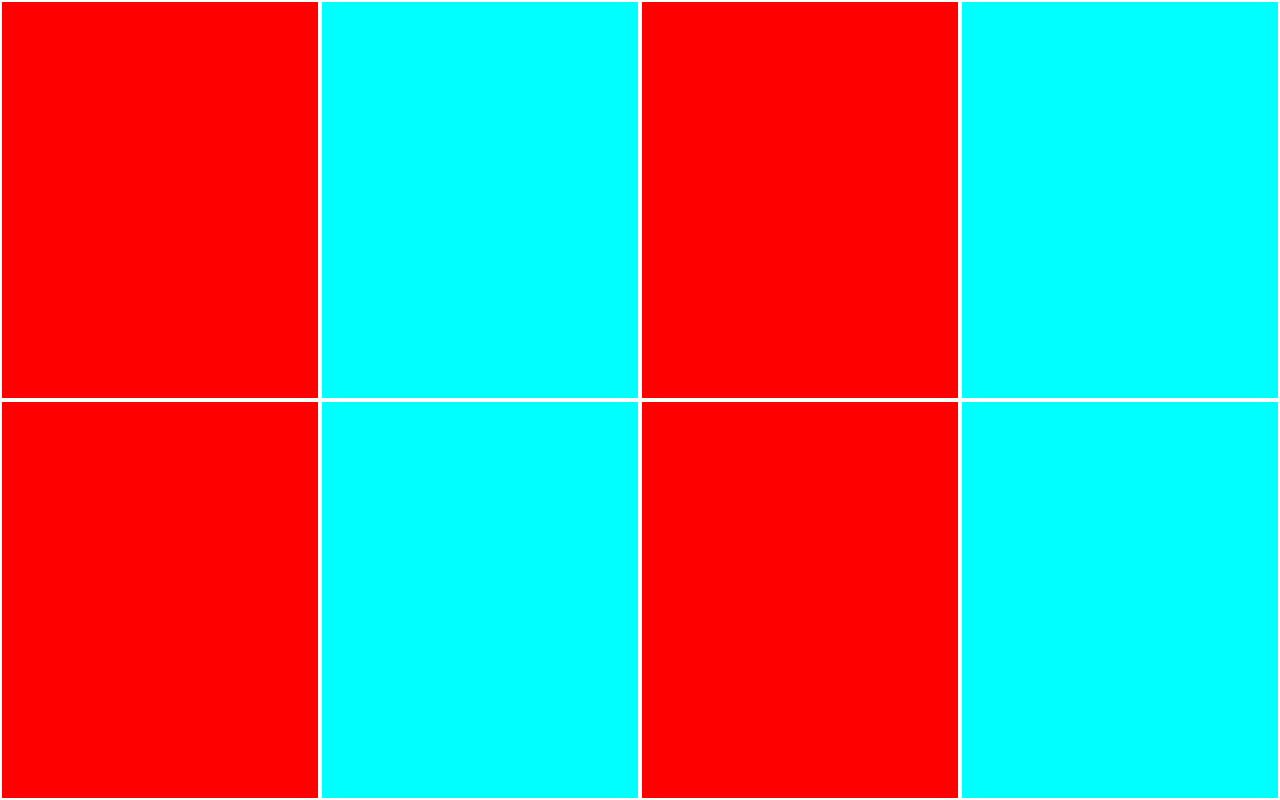
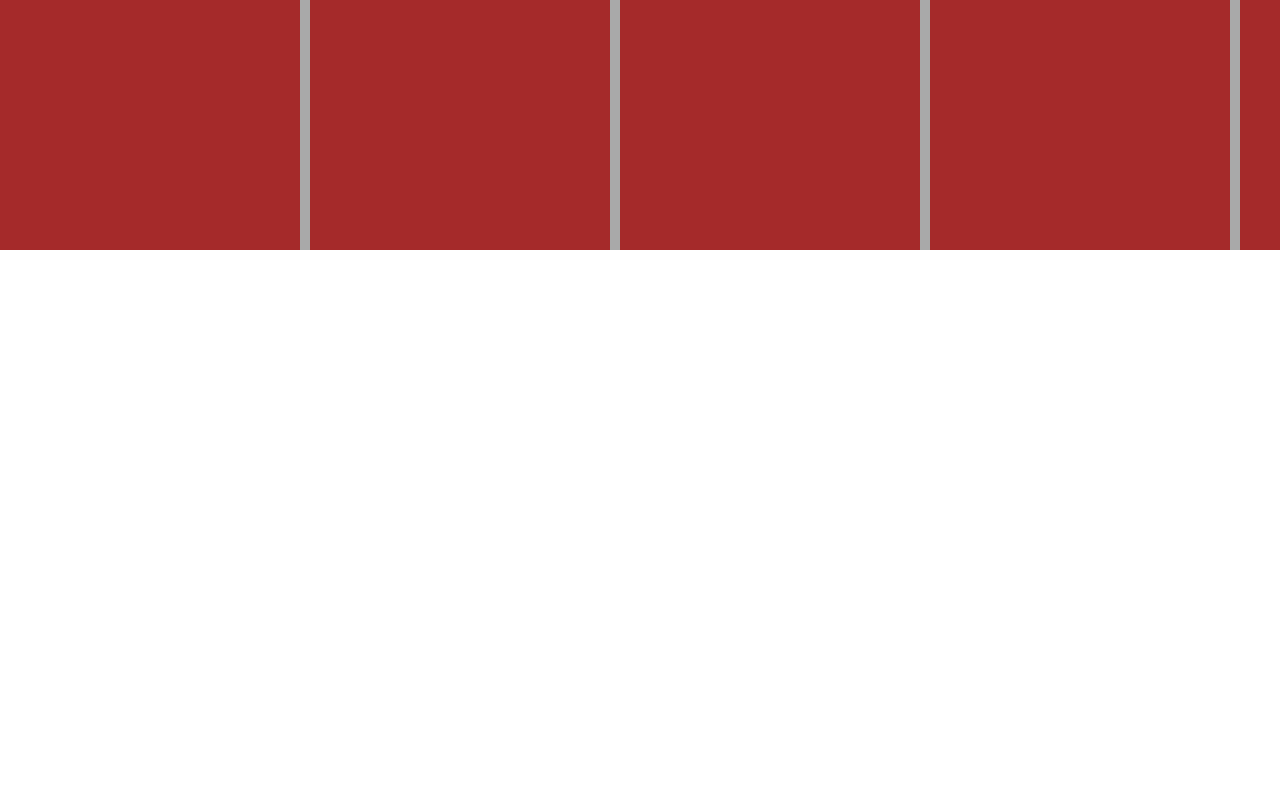
Before and after one commit to Kirtanyadav17/cohort-2, a plain HTML site: page index.html in a window 1280 px wide. Drawn offline with Linux system fonts and the light colour scheme.

Commit message:
Sixth commit

```diff
--- a/index.html
+++ b/index.html
@@ -7,7 +7,7 @@
     <link rel="stylesheet" href="style.css">
 </head>
 <body>
-    <div class="main">
+    <div id="main">
     <div class="box"></div>
     <div class="box"></div>
     <div class="box"></div>
@@ -16,7 +16,10 @@
     <div class="box"></div>
     <div class="box"></div>
     <div class="box"></div>
-
+    <div class="box"></div>
+    <div class="box"></div>
+    <div class="box"></div>
+    <div class="box"></div>
 </div>
 </body>
 </html>
--- a/style.css
+++ b/style.css
@@ -8,21 +8,28 @@ html,body{
     height: 100%;
     width: 100%;
 }
-.main{
-    height: 100%;
+
+
+#main{
+    height: 250px;
     width: 100%;
-    background-color: black;
-    display: grid;
-    grid-template-columns: 25% 25% 25% 25%;
-    grid-template-rows: 50% 50%;
-
+    background-color: darkgray;
+    display: flex;
+    flex-wrap: nowrap;
+    gap: 10px;
+    overflow: auto;
 }
 
 .box{
-    border: 2px solid white;
-    background-color: red;
+    height: 100%;
+    width: 300px;
+    background-color: brown;
+    flex-shrink: 0;
 }
 
-.box:nth-child(2n){
-    background-color: aqua;
+#main::-webkit-scrollbar{
+   background-color: burlywood;
 }
+#main::-webkit-scrollbar-thumb{
+    background-color: rgb(25, 3, 228);
+}
```
Also changed, not shown: notes.txt. Lines whose indentation alone changed are shown as unchanged.
